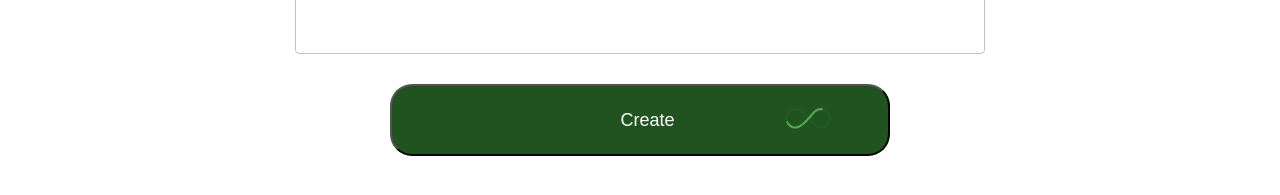
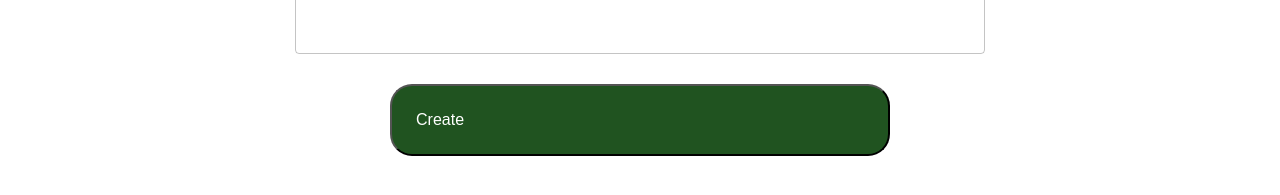
Before and after one commit to khalidtouch/ritten-clone, a React (Create React App) app in the folder ritten-clone/: page /blog in a window 1280 px wide. Shown: the part 595-790 px from the top of the page. Built offline with nearby package versions, Linux system fonts and the light colour scheme.

Commit message:
implemented the toaster feature

```diff
--- a/ritten-clone/package.json
+++ b/ritten-clone/package.json
@@ -15,6 +15,7 @@
     "react-loader-spinner": "^6.1.6",
     "react-router-dom": "^6.22.0",
     "react-scripts": "5.0.1",
+    "react-toastify": "^10.0.4",
     "web-vitals": "^2.1.4"
   },
   "scripts": {
--- a/ritten-clone/src/App.jsx
+++ b/ritten-clone/src/App.jsx
@@ -2,21 +2,83 @@ import './App.css';
 import NewBlogPage from './pages/new/NewBlogPage';
 import HomePage from './pages/home/HomePage';
 import Header from './components/header/Header'
-import React from 'react'
+import React, { useEffect, useState } from 'react'
+import { toast, ToastContainer } from 'react-toastify'
+import 'react-toastify/dist/ReactToastify.css'
+
 import {
   BrowserRouter as Router,
   Route,
   Routes,
 } from 'react-router-dom'
 
+const jsonPlaceholderBaseUrl = "https://jsonplaceholder.typicode.com"
+
 function App() {
+  const [title, setTitle] = useState('')
+  const [summary, setSummary] = useState('')
+  const [content, setContent] = useState('')
+  const [isLoading, setLoading] = useState(false)
+  const [completedCreateBlog, setCompletedCreateBlog] = useState(false)
+  const [blogs, setBlogs] = useState([]);
+
+  const showToast = (message) => toast(message)
+
+  const onCreateBlog = async (event) => {
+    event.preventDefault();
+
+    try {
+      setLoading(true)
+      const response = await fetch(`${jsonPlaceholderBaseUrl}/posts`, {
+        method: 'POST',
+        body: JSON.stringify({
+          title: title,
+          body: content
+        }),
+        headers: {
+          'Content-Type': 'application/json'
+        }
+      })
+
+      const newBlog = await response.json()
+      setBlogs([newBlog, ...blogs])
+      setTitle('')
+      setSummary('')
+      setContent('')
+      setLoading(false)
+      setCompletedCreateBlog(true)
+      showToast('Blog created successfully!')
+    } catch (err) {
+      console.log(err)
+    }
+  }
+
+
   return (
     <div className='app-container'>
       <Router>
         <Header />
+        <ToastContainer
+          position='top-center'
+          autoClose={5000}
+          hideProgressBar={true}
+          closeOnClick
+        />
 
         <Routes>
-          <Route path='/blog' element={<NewBlogPage isLoading='true' />} />
+          <Route path='/blog' element={
+            <NewBlogPage
+              isLoading={isLoading}
+              title={title}
+              summary={summary}
+              content={content}
+              onChangeTitle={(event) => setTitle(event.target.value)}
+              onChangeSummary={(event) => setSummary(event.target.value)}
+              onChangeContent={(event) => setContent(event.target.value)}
+              onCreate={(event) => onCreateBlog(event)}
+            />
+          }
+          />
           <Route path='/' element={<HomePage />} />
         </Routes>
       </Router>
--- a/ritten-clone/src/pages/new/NewBlogPage.jsx
+++ b/ritten-clone/src/pages/new/NewBlogPage.jsx
@@ -6,8 +6,16 @@ import { InfinitySpin } from 'react-loader-spinner'
 class NewBlogPage extends Component {
     render() {
         const params = this.props
+        const title = params.title
+        const summary = params.summary
+        const content = params.content
+        const onChangeTitle = params.onChangeTitle
+        const onChangeSummary = params.onChangeSummary
+        const onChangeContent = params.onChangeContent
+        const onCreate = params.onCreate
+
         return (
-            <div className='new-blog-page'>
+            <form className='new-blog-page' onSubmit={(event) => onCreate(event)}>
                 <div className='text-field-container'>
                     <TextField
                         className='text-field'
@@ -15,6 +23,8 @@ class NewBlogPage extends Component {
                         id='blog-title'
                         placeholder='Enter title'
                         label='Title'
+                        value={title}
+                        onChange={(event) => onChangeTitle(event)}
                         required
                     ></TextField>
                 </div>
@@ -28,6 +38,8 @@ class NewBlogPage extends Component {
                         label='Summary'
                         multiline
                         maxRows={3}
+                        value={summary}
+                        onChange={(event) => onChangeSummary(event)}
                     ></TextField>
                 </div>
 
@@ -41,6 +53,8 @@ class NewBlogPage extends Component {
                         required
                         rows={16}
                         maxRows={32}
+                        value={content}
+                        onChange={(event) => onChangeContent(event)}
                     ></TextField>
                 </div>
 
@@ -48,7 +62,7 @@ class NewBlogPage extends Component {
                     <button className='button-create-blog'
                         variant='Contained'
                         size='large'
-                        onClick={() => { }}
+                        type='submit'
                     >
                         {
                             params.isLoading ? (<div className='button-create-blog-content'>
@@ -63,7 +77,7 @@ class NewBlogPage extends Component {
                     </button>
                 </div>
 
-            </div>
+            </form>
         )
     }
 }
```
Also changed, not shown: 1 other file (tests, documents, lock files or other folders).
